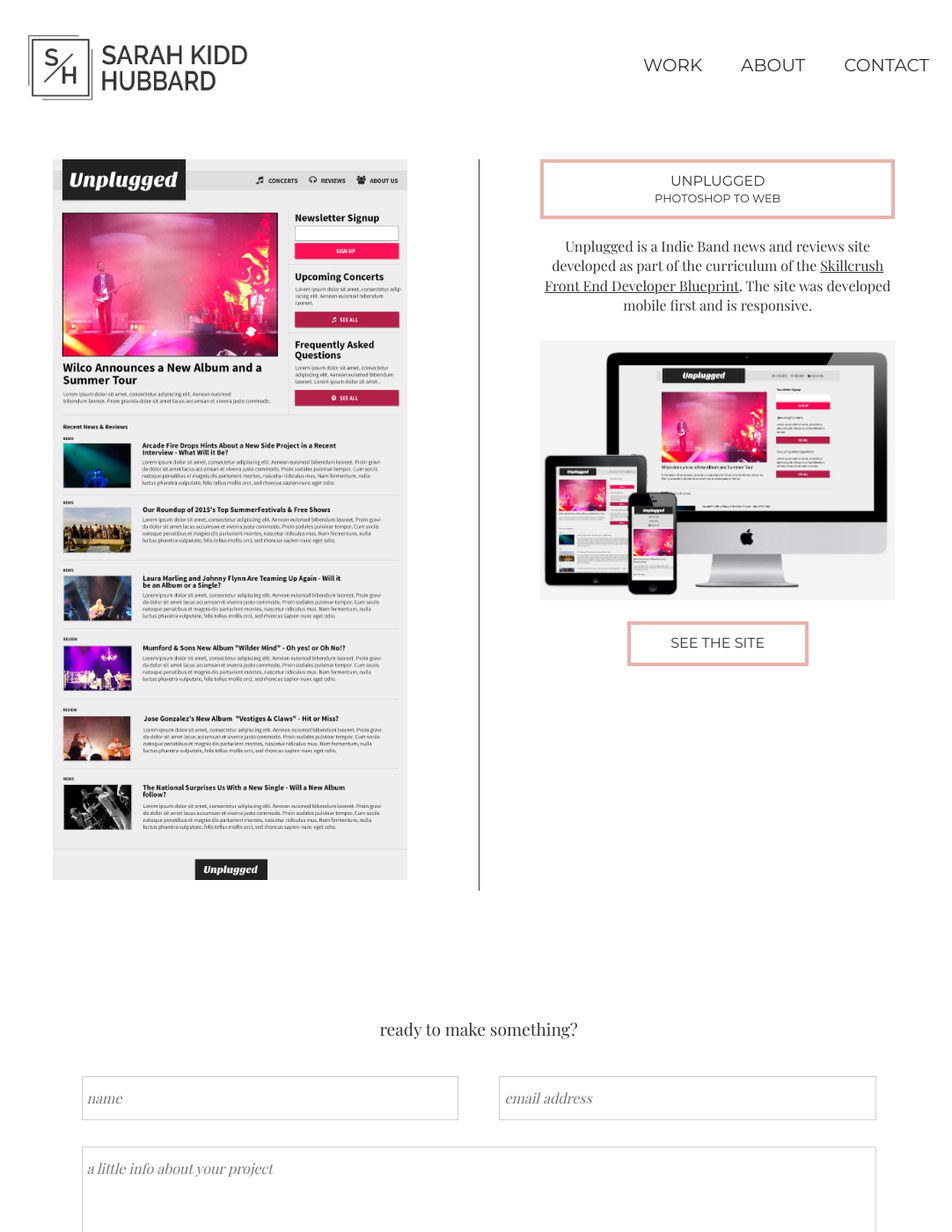
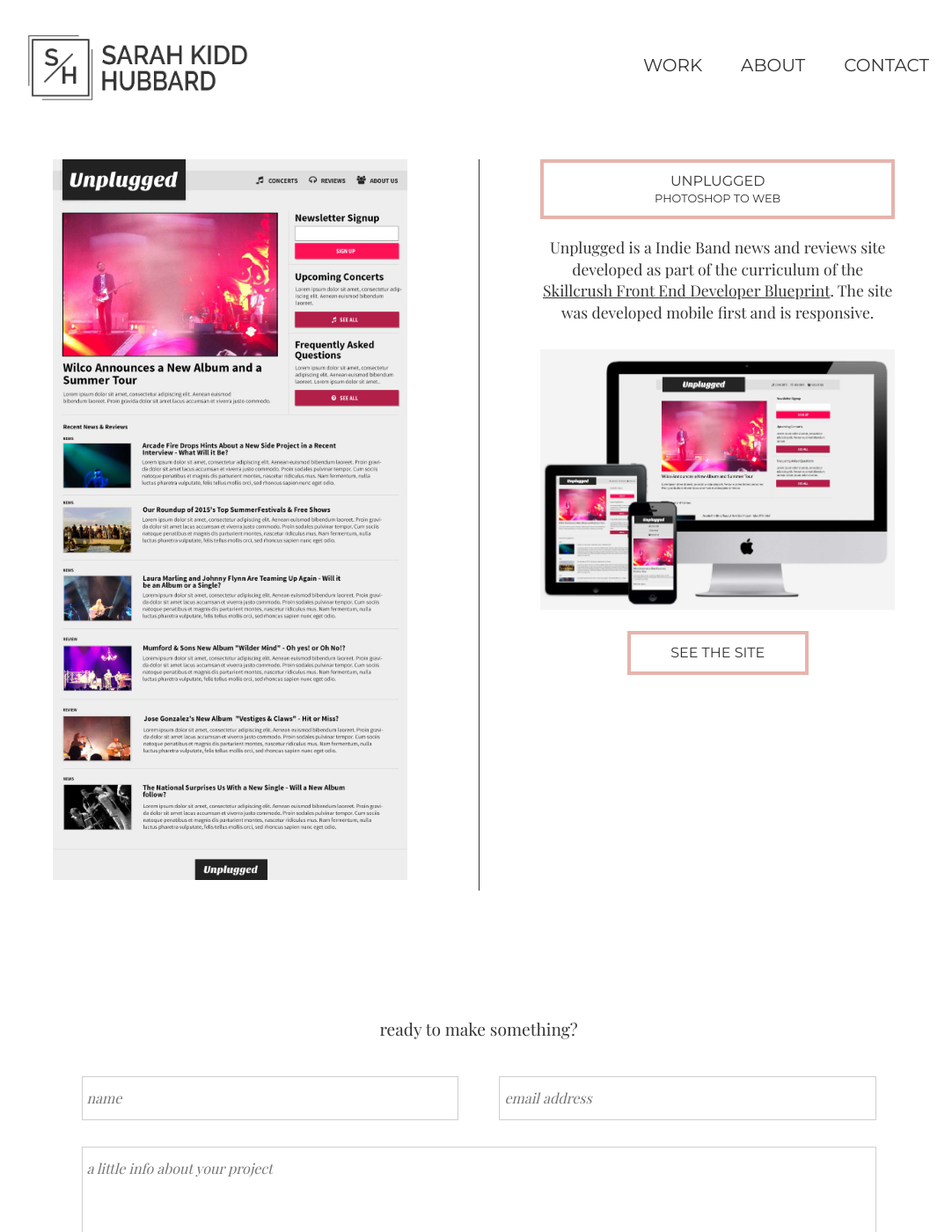
Before and after one commit to skiddhubbard/skiddhubbard.github.io, a Jekyll site: the page built from unplugged.html, in a window 1280 px wide and 1400 px high. Shown: the whole window at 88% size, without its empty margins (96-1178 px from the left). Built offline with Jekyll 4.4.1, drawn with Linux system fonts in a browser that asks for light colours; nearby versions of some CDN libraries.

Commit message:
increase desktop font size

```diff
--- a/_sass/site/_base.scss
+++ b/_sass/site/_base.scss
@@ -775,6 +775,10 @@
       padding-top: 100px;
     }
 
+    .main-detail p {
+      font-size: 1.1em;
+    }
+
     .larger {
       padding-top: 0px;
     }
```
